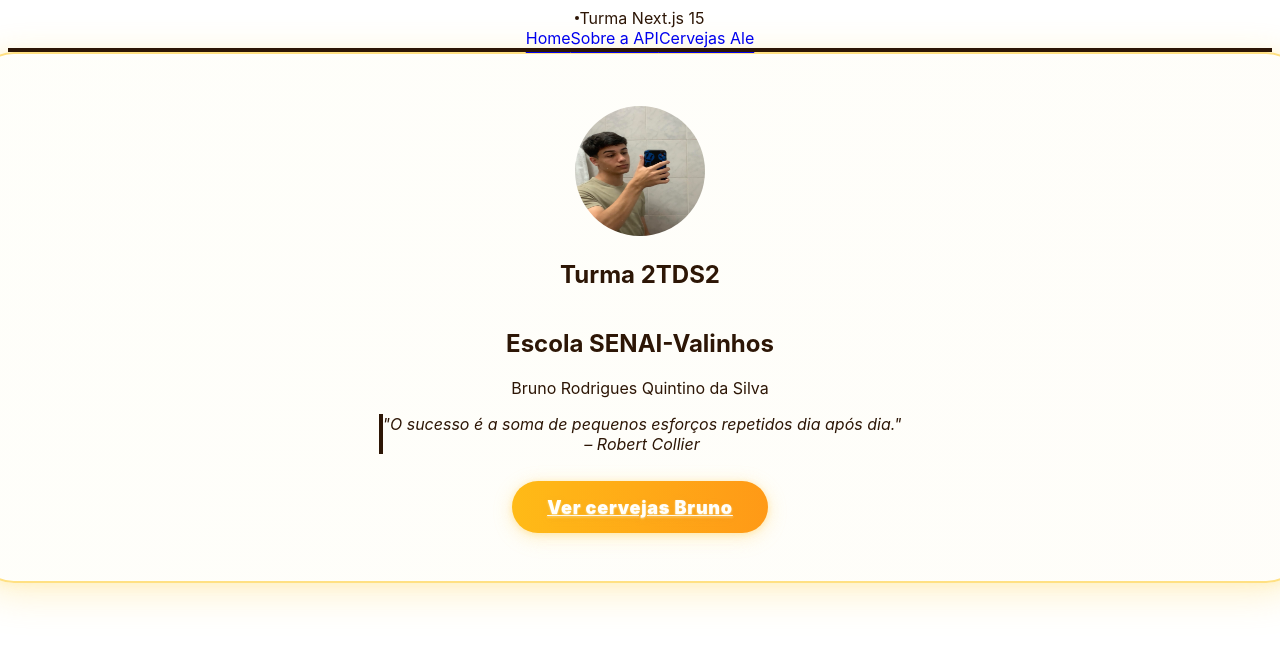
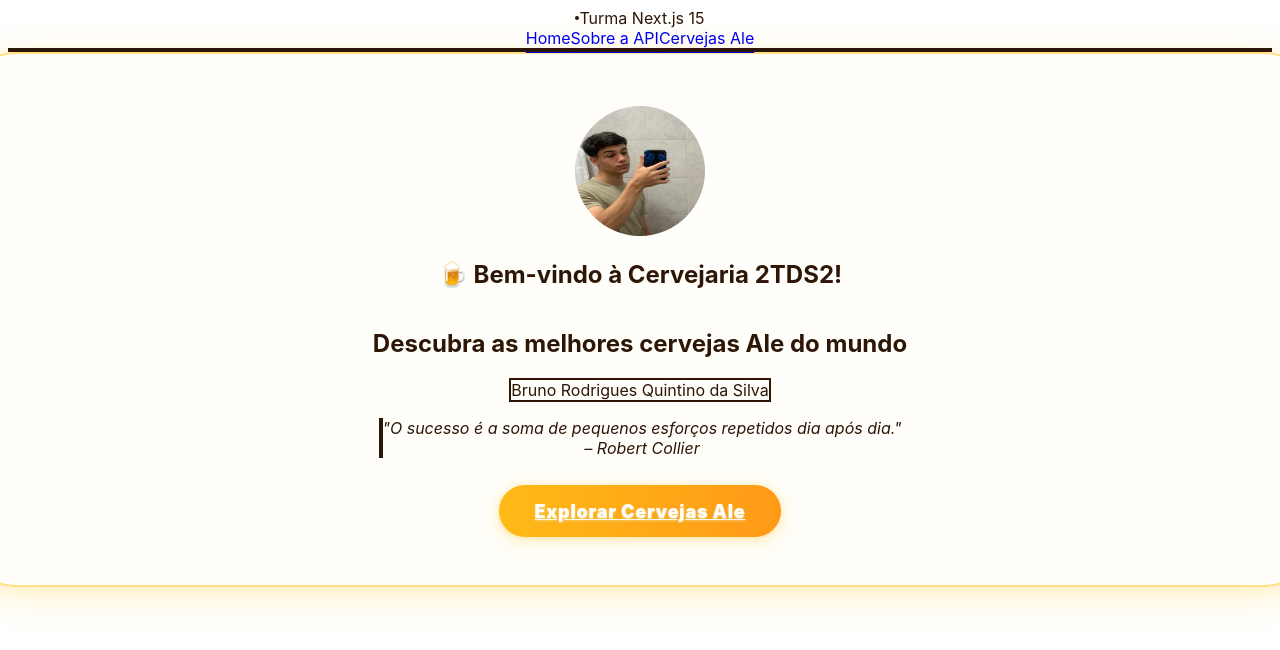
Before and after one commit to bruninho98kk/crud-web-api, a Next.js app: page / in a window 1280 px wide. Shown: the top 650 px of the page. Built offline with nearby package versions, Linux system fonts and the light colour scheme.

Commit message:
Ajusta título, subtítulo, destaque do nome e botão na Home para tema de cerveja, com animações e visual mais chamativo

```diff
--- a/src/app/page.jsx
+++ b/src/app/page.jsx
@@ -14,14 +14,22 @@ export default function Home() {
           height={130}
           className="rounded-full border-4 border-yellow-900 shadow-2xl bg-yellow-100 mb-2 animate-bounce-slow"
         />
-        <h1 className="text-5xl font-extrabold text-yellow-900 mb-1 text-center drop-shadow-xl tracking-tight">Turma 2TDS2</h1>
-        <h2 className="text-2xl text-yellow-800 mb-2 text-center font-semibold">Escola SENAI-Valinhos</h2>
-        <span className="font-bold text-xl text-yellow-900 mb-2">Bruno Rodrigues Quintino da Silva</span>
-        <blockquote className="italic text-yellow-700 mt-2 text-center max-w-md border-l-4 border-yellow-900 pl-4 bg-yellow-50/70 rounded-lg shadow-inner py-3 px-4 text-lg">
+        <h1 className="text-5xl font-extrabold text-yellow-900 mb-1 text-center drop-shadow-xl tracking-tight">
+          🍺 Bem-vindo à Cervejaria 2TDS2!
+        </h1>
+        <h2 className="text-2xl text-yellow-800 mb-2 text-center font-semibold animate-pulse">
+          Descubra as melhores cervejas Ale do mundo
+        </h2>
+        <span className="font-bold text-xl text-yellow-900 mb-2 bg-yellow-100/80 px-4 py-1 rounded-xl shadow-inner border-2 border-yellow-300 animate-fade-in">
+          Bruno Rodrigues Quintino da Silva
+        </span>
+        <blockquote className="italic text-yellow-700 mt-2 text-center max-w-md border-l-4 border-yellow-900 pl-4 bg-yellow-50/70 rounded-lg shadow-inner py-3 px-4 text-lg animate-fade-in">
           "O sucesso é a soma de pequenos esforços repetidos dia após dia." <br />
           <span className="text-xs text-yellow-900">– Robert Collier</span>
         </blockquote>
-        <Link href="/ale" className="btn-main mt-4 shadow-xl text-lg">Ver cervejas Bruno</Link>
+        <Link href="/ale" className="btn-main mt-4 shadow-xl text-lg animate-bounce">
+          Explorar Cervejas Ale
+        </Link>
       </section>
     </main>
   );
```
